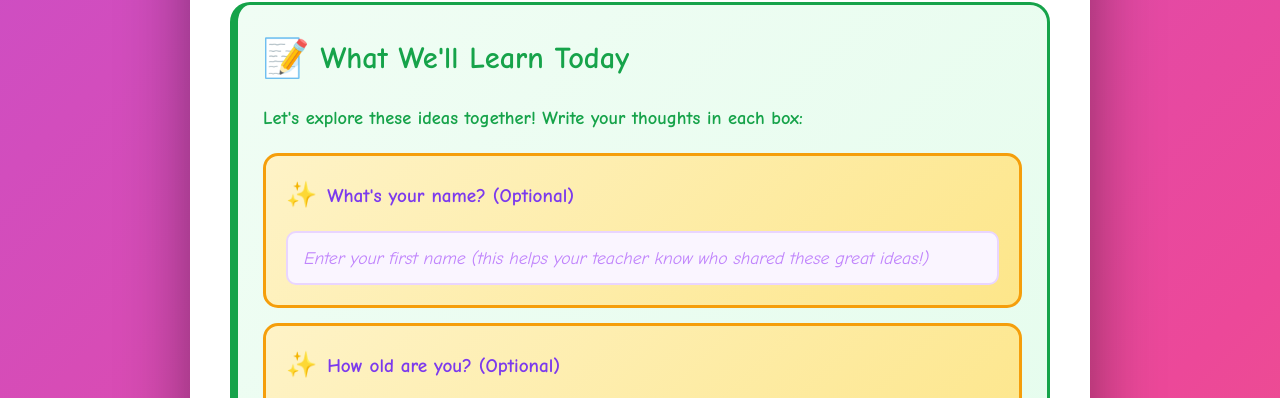
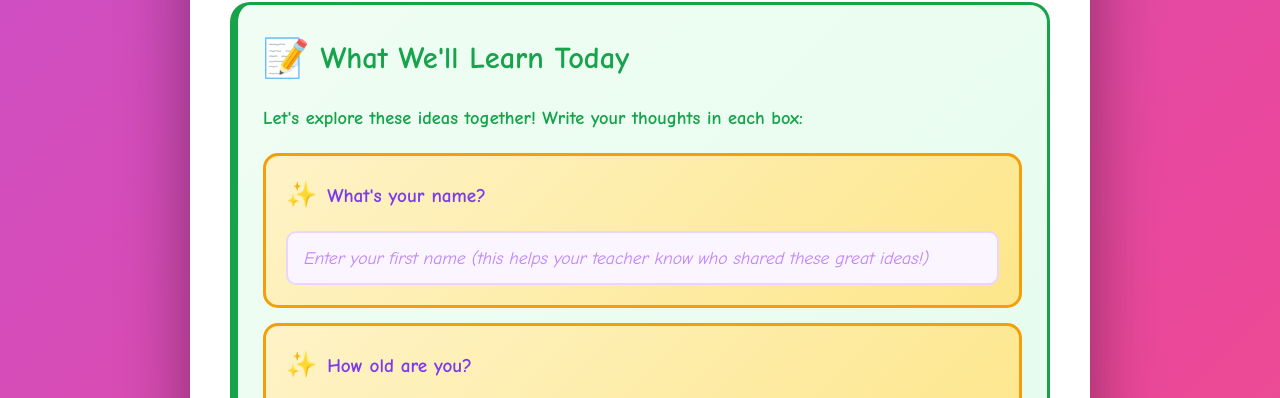
Before and after one commit to fairenow/lesson_2_fsc, a website: page lesson2_kingdom_kidz.html in a window 1280 px wide. Shown: the part 2034-2432 px from the top of the page. Drawn offline with nearby package versions, Linux system fonts and the light colour scheme.

Commit message:
Update lesson2_kingdom_kidz.html

```diff
--- a/lesson2_kingdom_kidz.html
+++ b/lesson2_kingdom_kidz.html
@@ -761,12 +761,12 @@
                 <p style="margin-bottom: 20px; font-weight: bold; color: #16a34a; font-size: 1.15em;">Let's explore these ideas together! Write your thoughts in each box:</p>
 
                 <div class="activity-tile" style="background: linear-gradient(135deg, #fef3c7 0%, #fde68a 100%); border-color: #f59e0b;">
-                    <h3>What's your name? (Optional)</h3>
+                    <h3>What's your name? </h3>
                     <input type="text" class="tile-input" id="student-name" placeholder="Enter your first name (this helps your teacher know who shared these great ideas!)" style="min-height: 50px;" oninput="localStorage.setItem('student-name', this.value)">
                 </div>
 
                 <div class="activity-tile" style="background: linear-gradient(135deg, #fef3c7 0%, #fde68a 100%); border-color: #f59e0b;">
-                    <h3>How old are you? (Optional)</h3>
+                    <h3>How old are you? </h3>
                     <input type="number" class="tile-input" id="student-age" placeholder="Enter your age" min="1" max="18" style="min-height: 50px;" oninput="localStorage.setItem('student-age', this.value)">
                 </div>
 
```
